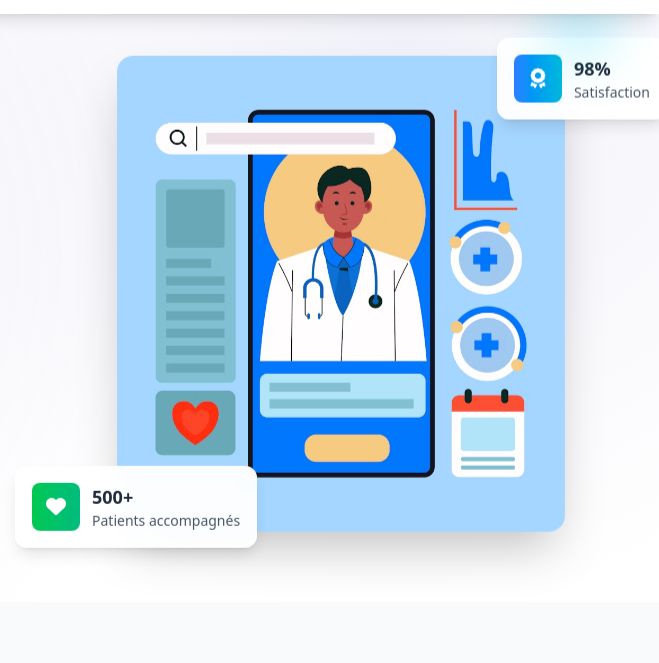
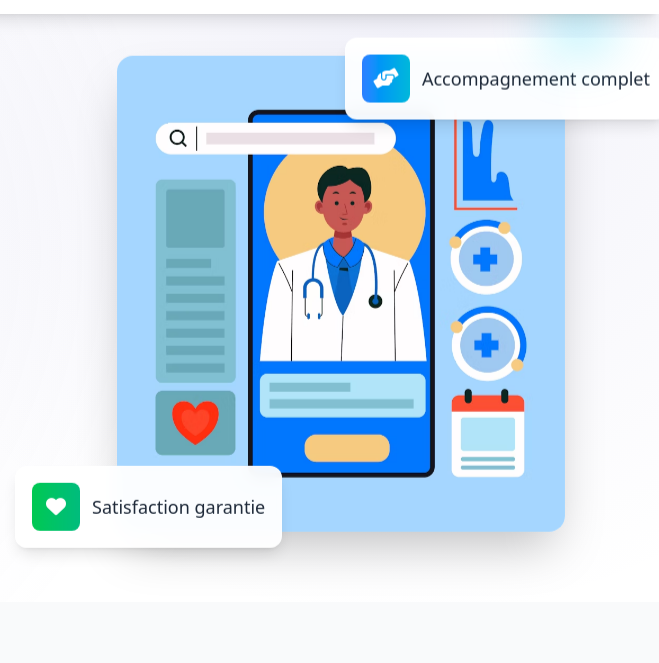
Before and after one commit to JoseMokeni/emi-website, a website: page index.html in a window 1280 px wide. Shown: the part 98-761 px from the top of the page, 621-1280 px from the left. Drawn offline with Linux system fonts and the light colour scheme.

Commit message:
updated floating cards

```diff
--- a/index.html
+++ b/index.html
@@ -211,9 +211,9 @@
               />
             </div>
 
-            <!-- Stats overlay cards -->
+            <!-- Simple badges -->
             <div
-              class="absolute -bottom-6 -left-6 bg-white/95 backdrop-blur-sm rounded-xl p-4 shadow-lg border border-white/20 z-20 floating-delayed stats-card"
+              class="absolute -bottom-2 -left-2 md:-bottom-6 md:-left-6 bg-white/95 backdrop-blur-sm rounded-xl p-4 shadow-lg border border-white/20 z-20 floating-delayed"
             >
               <div class="flex items-center space-x-3">
                 <div
@@ -222,24 +222,22 @@
                   <i class="fas fa-heart text-white text-xl"></i>
                 </div>
                 <div>
-                  <div class="text-lg font-bold text-gray-800">500+</div>
-                  <div class="text-sm text-gray-600">Patients accompagnés</div>
+                  <div class="text-lg text-gray-800">Satisfaction garantie</div>
                 </div>
               </div>
             </div>
 
             <div
-              class="absolute -top-6 -right-6 bg-white/95 backdrop-blur-sm rounded-xl p-4 shadow-lg border border-white/20 z-20 floating-slow stats-card"
+              class="absolute -top-2 -right-2 md:-top-6 md:-right-6 bg-white/95 backdrop-blur-sm rounded-xl p-4 shadow-lg border border-white/20 z-20 floating-slow"
             >
               <div class="flex items-center space-x-3">
                 <div
                   class="w-12 h-12 bg-gradient-to-r from-blue-500 to-cyan-500 rounded-lg flex items-center justify-center"
                 >
-                  <i class="fas fa-award text-white text-xl"></i>
+                  <i class="fas fa-hands-helping text-white text-xl"></i>
                 </div>
                 <div>
-                  <div class="text-lg font-bold text-gray-800">98%</div>
-                  <div class="text-sm text-gray-600">Satisfaction</div>
+                  <div class="text-lg text-gray-800">Accompagnement complet</div>
                 </div>
               </div>
             </div>
@@ -986,3 +984,5 @@
     <script src="assets/js/script.js"></script>
   </body>
 </html>
+  </body>
+</html>
```
Also changed, not shown: assets/css/output.css.
